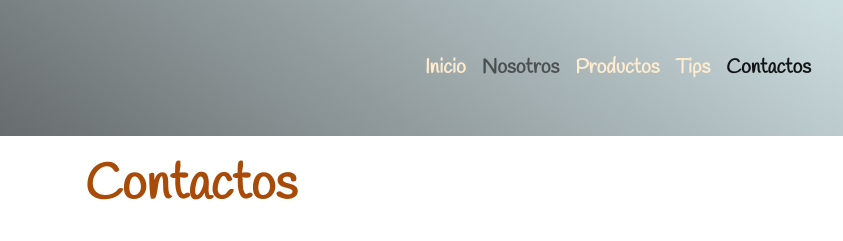
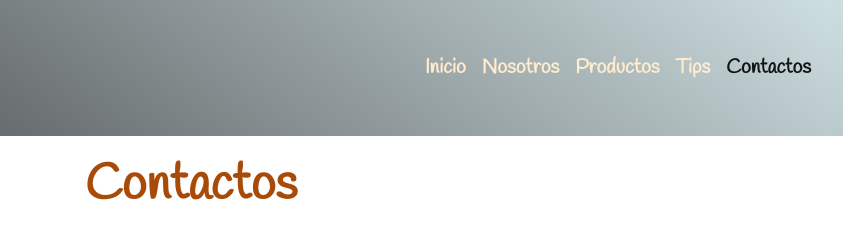
Before and after one commit to VeronicaAriotti/preentrega3VA, a plain HTML site: page pages/Contacto.html in a window 1280 px wide. Shown: the top 241 px of the page, 437-1280 px from the left. Drawn offline with nearby package versions, Linux system fonts and the light colour scheme; grey boxes are pictures that could not be loaded; a web font is replaced by a local one.

Commit message:
detalles

```diff
--- a/pages/Contacto.html
+++ b/pages/Contacto.html
@@ -33,7 +33,7 @@
                              <a class="nav-link fs-20" href="../index.html">Inicio</a>
                           </li>
                           <li class="nav-item">
-                            <a class="nav-link" href="../pages/Nosotros.html">Nosotros</a>
+                            <a class="nav-link fs-20" href="../pages/Nosotros.html">Nosotros</a>
                           </li>
                           <li class="nav-item">
                             <a class="nav-link fs-20" href="../pages/Productos.html">Productos</a>
```
